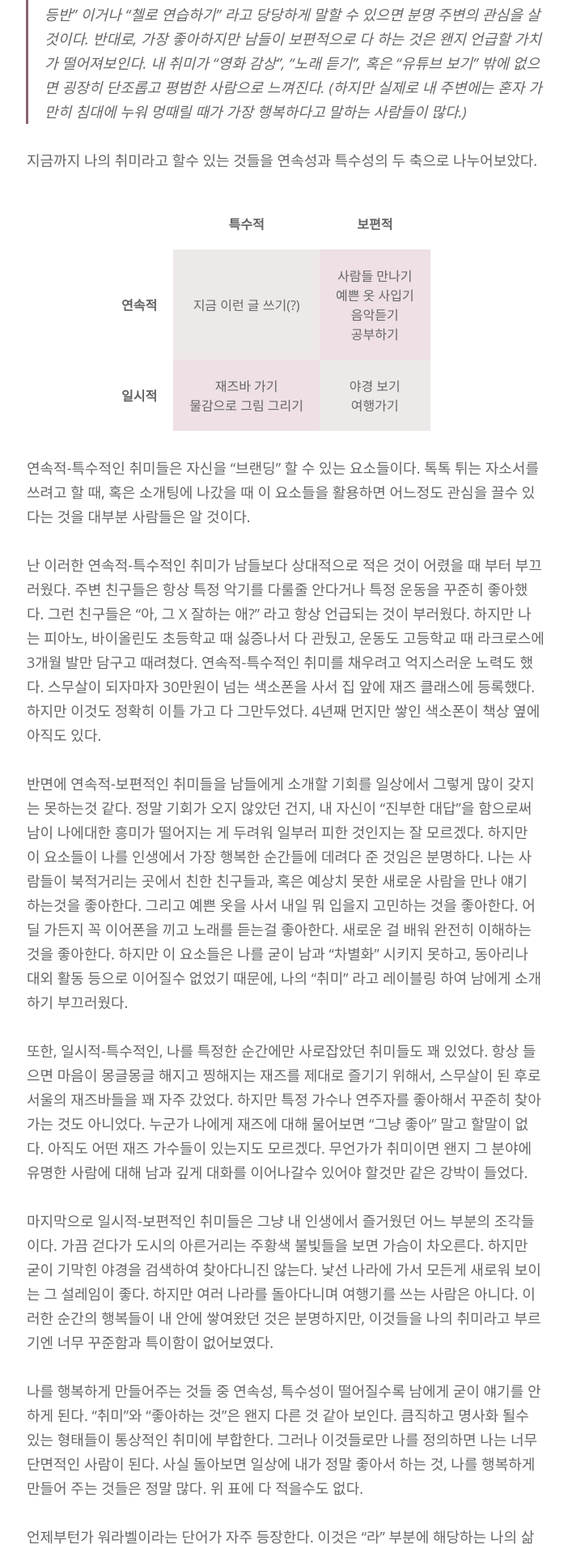
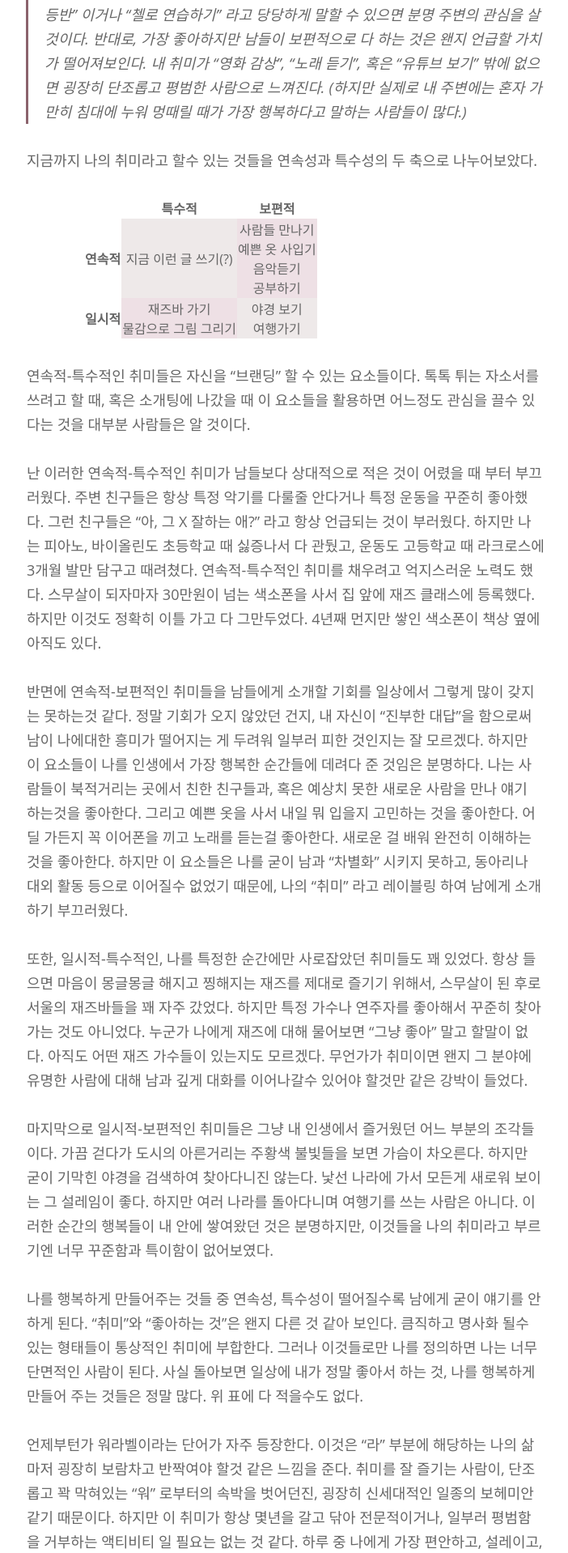
Before and after one commit to minniie/minniie.github.io, a Jekyll site: the page built from _posts/2021-08-05-post4.markdown, in a window 1280 px wide. Shown: the part 1773-3691 px from the top of the page at 81% size, without its empty margins (287-989 px from the left). Built offline with Jekyll 4.4.1, drawn with Linux system fonts in a browser that asks for light colours; nearby versions of some CDN libraries; some web fonts are replaced.

Commit message:
Update main.sass

```diff
--- a/css/main.sass
+++ b/css/main.sass
@@ -35,16 +35,17 @@ table
   display: block
   margin-left: auto
   margin-right: auto
-  width: 70%
+  //width: 70%
+  width: 500px
   border: 1px solid #FFF
   border-collapse: collapse
   table-layout: fixed
 th
-  padding: 20px
+  //padding: 20px
   text-align: center
   background: #FFF
 td
-  padding: 20px
+  //padding: 20px
   text-align: center
 
 tr:nth-child(1) td:first-child
```
